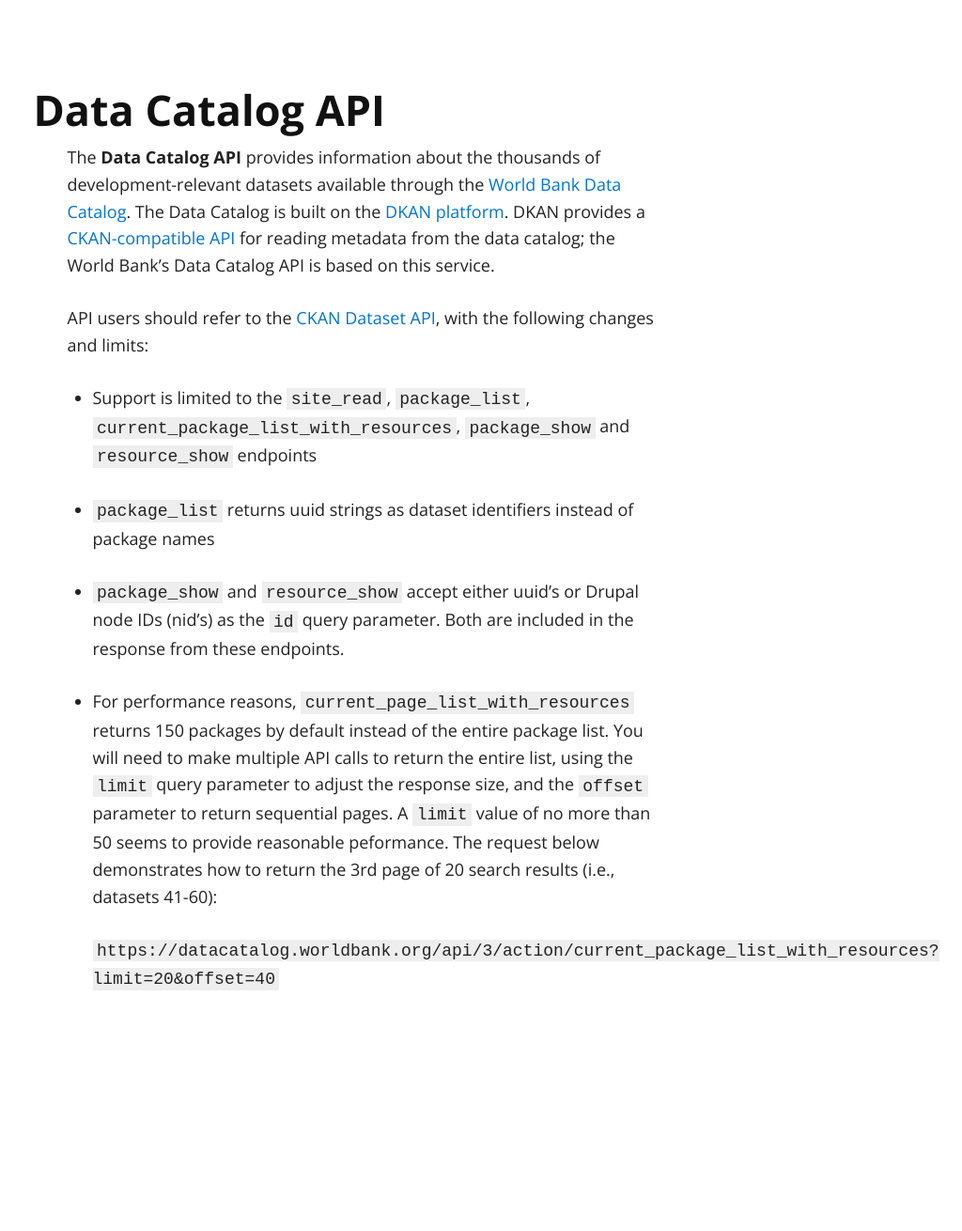
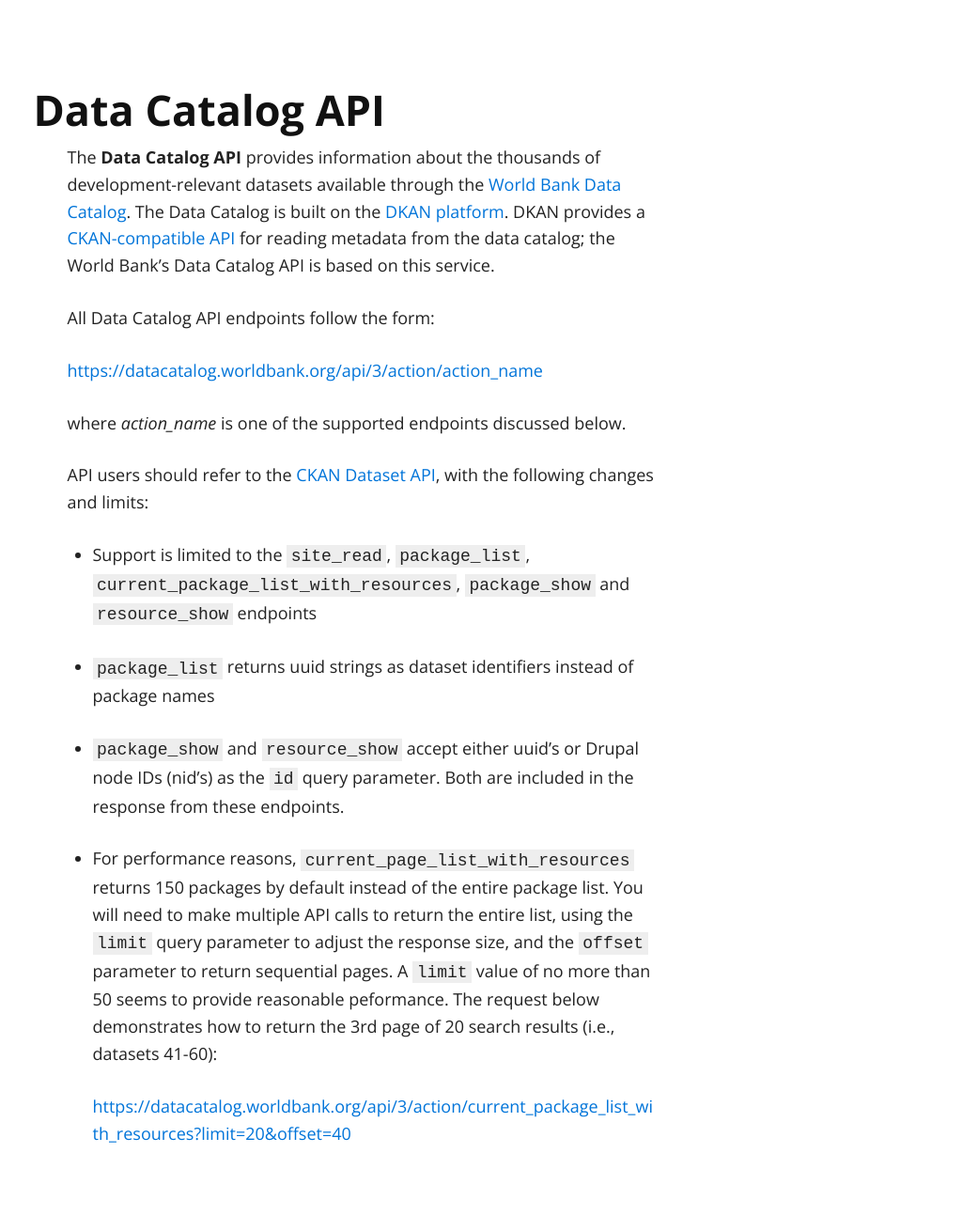
Before and after one commit to tgherzog/apidocs, a Jekyll site: the page built from API_Data_Catalog.md, in a window 1280 px wide. Shown: the whole page at 94% size, without its empty margins (256-1280 px from the left). Built offline with Jekyll 4.4.1, drawn with Linux system fonts in a browser that asks for light colours; our own code applies the rules of GitHub Pages for plain Markdown files; before the commit the page ends 1147 px from its top, so only the background shows below that.

Commit message:
More on the data catalog API

```diff
--- a/API_Data_Catalog.md
+++ b/API_Data_Catalog.md
@@ -9,6 +9,12 @@ The Data Catalog is built on the [DKAN platform](https://getdkan.org). DKAN prov
 [CKAN-compatible API][ckan] for
 reading metadata from the data catalog; the World Bank's Data Catalog API is based on this
 service.
+
+All Data Catalog API endpoints follow the form:
+
+<https://datacatalog.worldbank.org/api/3/action/action_name>
+
+where *action_name* is one of the supported endpoints discussed below.
 
 API users should refer to the [CKAN Dataset API][ckan], with the following changes and
 limits:
@@ -28,6 +34,6 @@ limits:
   provide reasonable peformance. The request below demonstrates how to return the 3rd page
   of 20 search results (i.e., datasets 41-60):
 
-  `https://datacatalog.worldbank.org/api/3/action/current_package_list_with_resources?limit=20&offset=40`
+  <https://datacatalog.worldbank.org/api/3/action/current_package_list_with_resources?limit=20&offset=40>
 
 [ckan]: https://dkan.readthedocs.io/en/latest/apis/ckan-dataset.html
```
